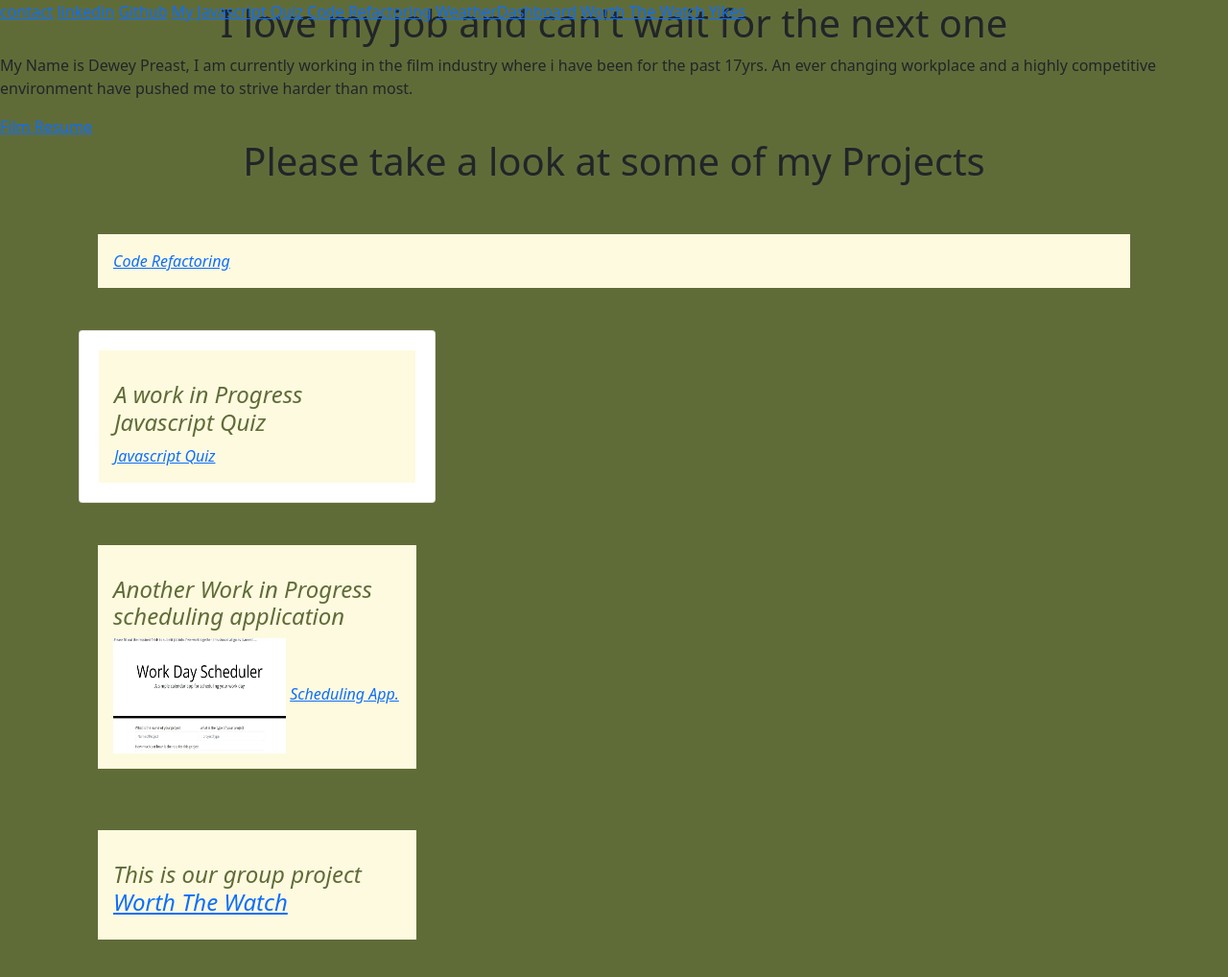
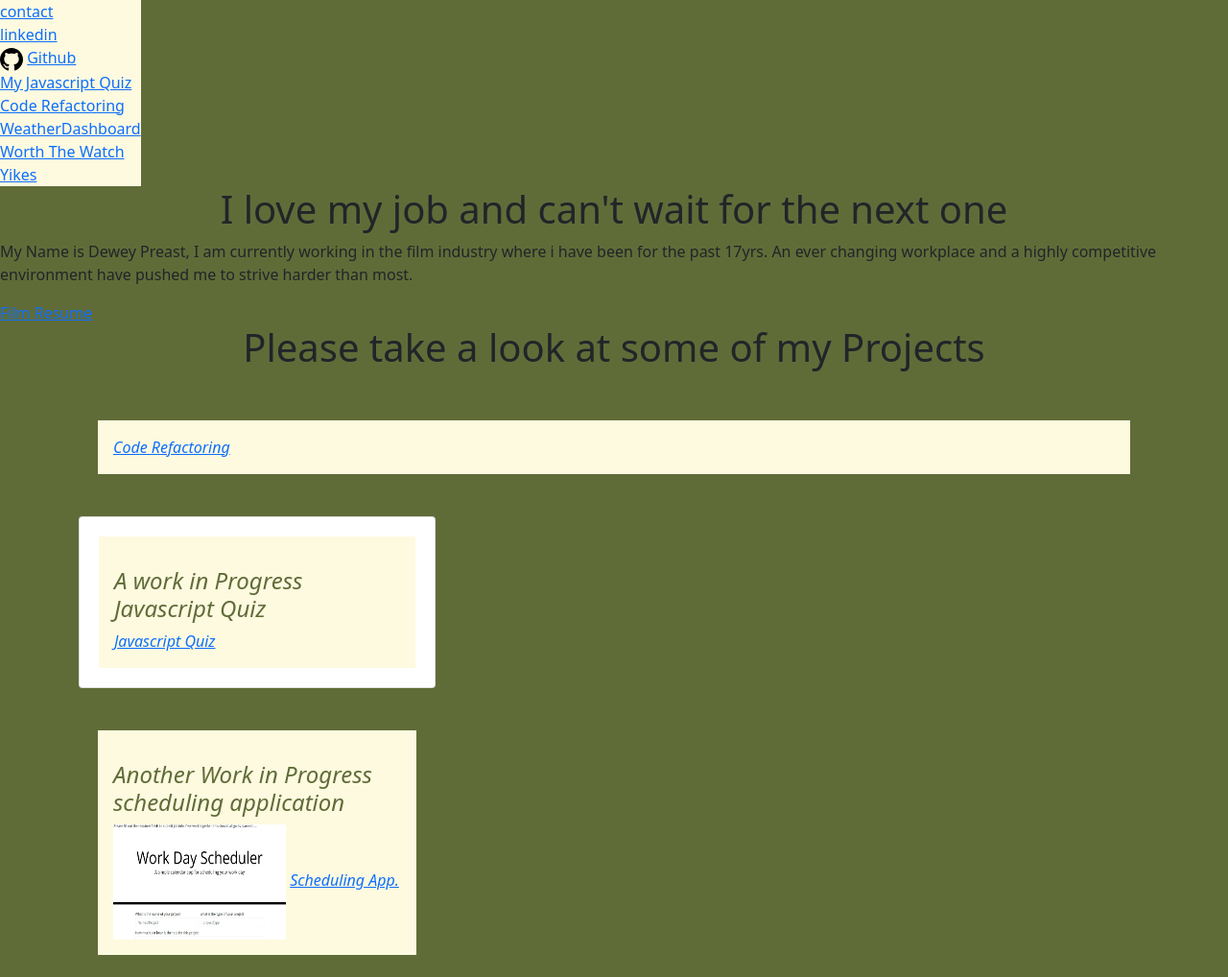
Before and after one commit to Aestheticfoliage/Lensmans-Holdings-Photography-portfolio, a website: page index.html in a window 1280 px wide. Shown: the top 1018 px of the page at 96% size. Drawn offline with nearby package versions, Linux system fonts and the light colour scheme.

Commit message:
working to clean up html added file for map object

```diff
--- a/assets/css/style.css
+++ b/assets/css/style.css
@@ -9,10 +9,18 @@ body {
   background-color: #606C38;
 
 }
+nav{
+  width: min-content;
+  background-color: var(--light);
+
+}
 #banner {
 
   font-size: x-large;
   border-color: var(--blue);
+}
+#header{
+  background-color: var(--light);
 }
 .container{
   display: grid;
--- a/index.html
+++ b/index.html
@@ -4,33 +4,50 @@
     <meta charset="UTF-8">
     <meta http-equiv="X-UA-Compatible" content="IE=edge">
     <meta name="viewport" content="width=device-width, initial-scale=1.0">
-    <title>Portfolio</title>
+    <title>Dewey Preast </title>
     <link href="https://cdn.jsdelivr.net/npm/bootstrap@5.1.3/dist/css/bootstrap.min.css" rel="stylesheet" integrity="sha384-1BmE4kWBq78iYhFldvKuhfTAU6auU8tT94WrHftjDbrCEXSU1oBoqyl2QvZ6jIW3" crossorigin="anonymous">
     <link rel="stylesheet" href="./assets/css/style.css">
 </head>
 
   <body>
-    <div id="hero">
-            <nav>
-        <header class="col-12">
-            <span style="position: fixed; justify-items: right;">
-        <a href=#contact>contact</a>
-        <a href="https://www.linkedin.com/in/dewey-preast-aesthetic-foliage/">linkedin</a>
-        <a href="https://github.com/Aestheticfoliage">Github</a>
-        <a href=#Javascript>My Javascript Quiz</a>
+    <div id="links">
+        <nav>
+        <div>
+            <a href=#contact id= "contact">contact</a>
+        </div>
+        <div>
+            <!-- <script src="https://platform.linkedin.com/badges/js/profile.js" async defer type="text/javascript"></script> -->
+            <a href="https://www.linkedin.com/in/dewey-preast-aesthetic-foliage/" id = "linkedin">linkedin</a>
+        </div>
+        <div>
+            <svg xmlns="http://www.w3.org/2000/svg" width="24" height="24" viewBox="0 0 24 24"><path d="M12 0c-6.626 0-12 5.373-12 12 0 5.302 3.438 9.8 8.207 11.387.599.111.793-.261.793-.577v-2.234c-3.338.726-4.033-1.416-4.033-1.416-.546-1.387-1.333-1.756-1.333-1.756-1.089-.745.083-.729.083-.729 1.205.084 1.839 1.237 1.839 1.237 1.07 1.834 2.807 1.304 3.492.997.107-.775.418-1.305.762-1.604-2.665-.305-5.467-1.334-5.467-5.931 0-1.311.469-2.381 1.236-3.221-.124-.303-.535-1.524.117-3.176 0 0 1.008-.322 3.301 1.23.957-.266 1.983-.399 3.003-.404 1.02.005 2.047.138 3.006.404 2.291-1.552 3.297-1.23 3.297-1.23.653 1.653.242 2.874.118 3.176.77.84 1.235 1.911 1.235 3.221 0 4.609-2.807 5.624-5.479 5.921.43.372.823 1.102.823 2.222v3.293c0 .319.192.694.801.576 4.765-1.589 8.199-6.086 8.199-11.386 0-6.627-5.373-12-12-12z"/></svg>
+            <a href="https://github.com/Aestheticfoliage" id="Github">Github</a>
+        </div>
+        <div>
+            <a href=#Javascript id="Quiz">My Javascript Quiz</a>
+        </div>
+       <div>
         <a href="https://aestheticfoliage.github.io/resume" id ="resume"></a>
-        <a href=#Refactoring>Code Refactoring</a>
-        <a href=#weather>WeatherDashboard</a>
-        <a href="#WorthTheWatch">Worth The Watch</a>
-        <a href="https://abracadabrant-madame-00120.herokuapp.com/home">Yikes</a>
-
+       </div>
+       <div>
+        <a href=#Refactoring id="Refactoring">Code Refactoring</a>
+       </div>
+       <div>
+        <a href=#weather id = "Weather">WeatherDashboard</a>
+        </div>
+        <div>
+            <a href="#WorthTheWatch" id = "Worth the watch">Worth The Watch</a>
+        </div>
+        <div>
+            <a href="https://abracadabrant-madame-00120.herokuapp.com/home" id = "Yikes">Yikes</a>
+        </div>
     </nav>
     </div>
     <section class="hero">
         <div class="container-mt-4">
         <h1 class="text-center">I love my job and can't wait for the next one</h1>
         <div class="row-mt-4">
-    <!-- <article> -->
+
         <div>
         <p>My Name is Dewey Preast, I am currently working in the film industry where i have been for the past 17yrs. An ever changing workplace and a highly competitive environment have pushed me to strive harder than most.</p>
         </p>
```
Also changed, not shown: package.json (added, +23 -0 lines), assets/js/map.js (added), 1 other file.
